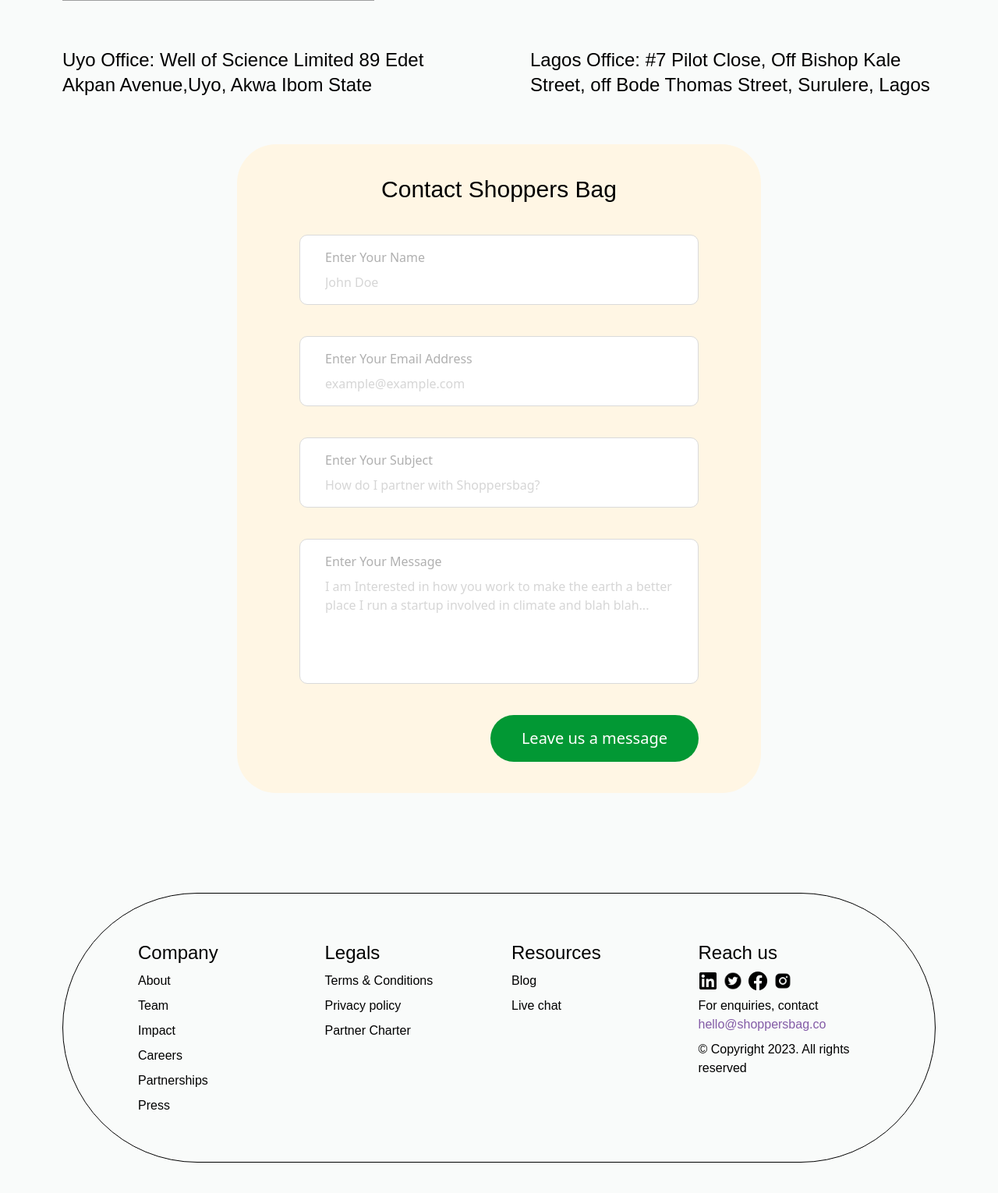
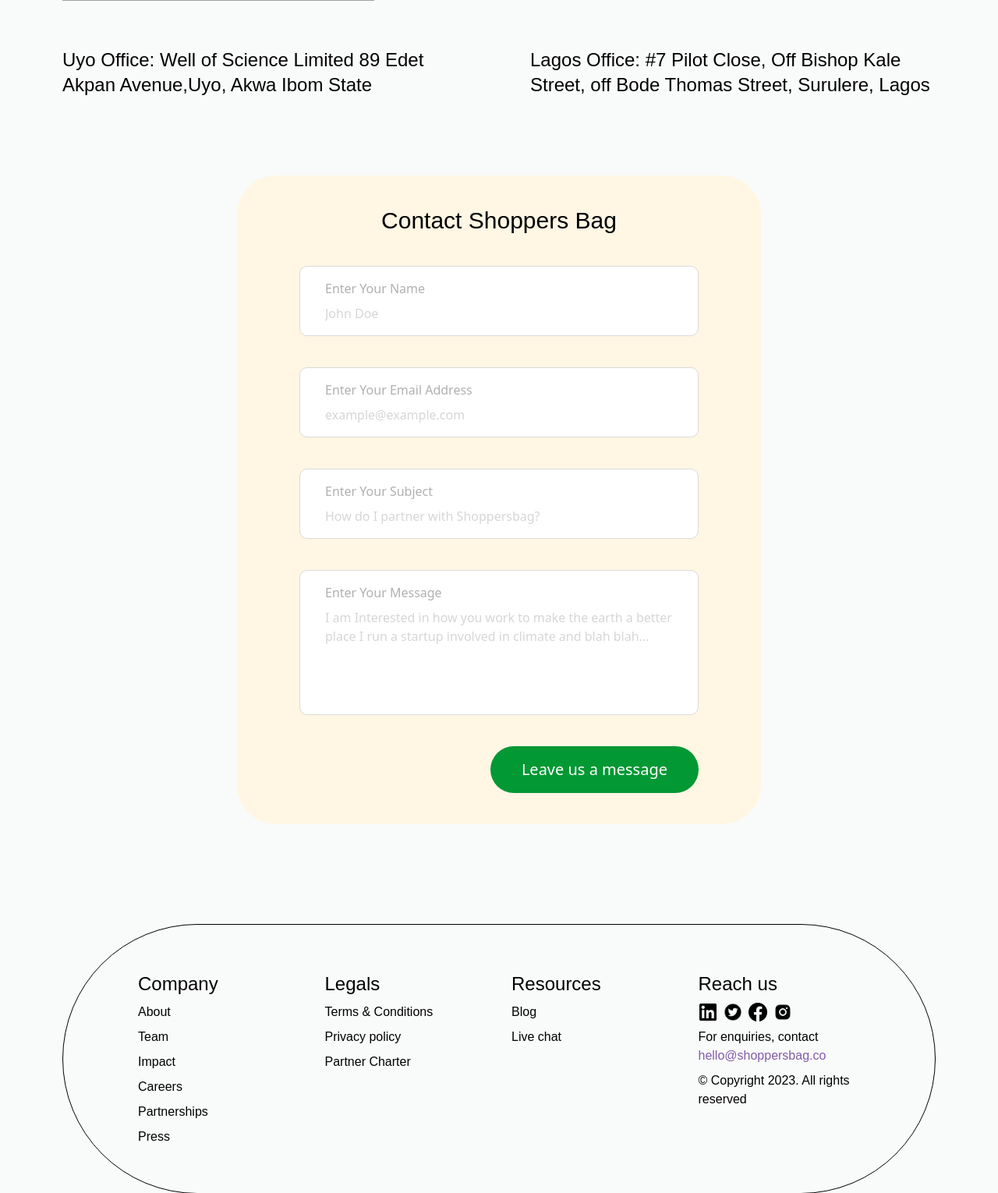
Before and after one commit to prezine/shoppersbag.co, a PHP site: page /contact in a window 1280 px wide. Shown: the part 1124-2654 px from the top of the page at 78% size. Before the commit the page ends 2615 px from the top, so only its background shows below. Run offline with PHP 8.4, Linux system fonts and the light colour scheme; style sheets or scripts are compiled from the project's sources; some libraries are stand-ins or nearby versions; grey boxes are pictures that could not be loaded.

Commit message:
padding top of contact form section

```diff
--- a/contact.php
+++ b/contact.php
@@ -43,7 +43,7 @@
                   </p>
             </div>
          </section>
-            <section class="pt-10">
+         <section class="pt-20">
             <form action="" method="post" class="rounded-fifty bg-brandPeach3x text-sm md:text-base w-ninetyPercent max-w-lg lg:w-sixtyPercent lg:max-w-2xl px-5 sm:px-10 md:px-20 py-10 mx-auto space-y-5 sm:space-y-8 md:space-y-10">
                <h1 class="font-avenirHeavy text-center text-2xl lg:text-3xl">Contact Shoppers Bag</h1>
                <div>
```
Lines whose indentation alone changed are shown as unchanged.
